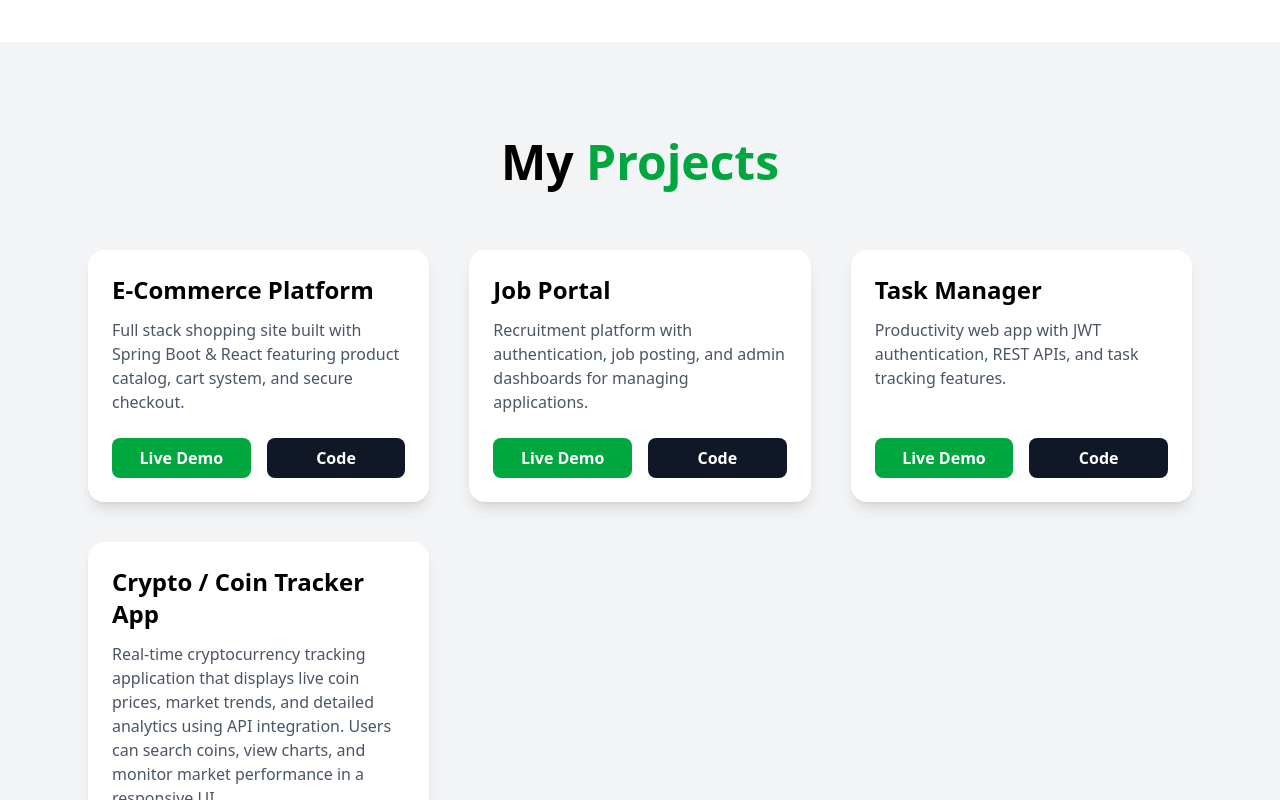
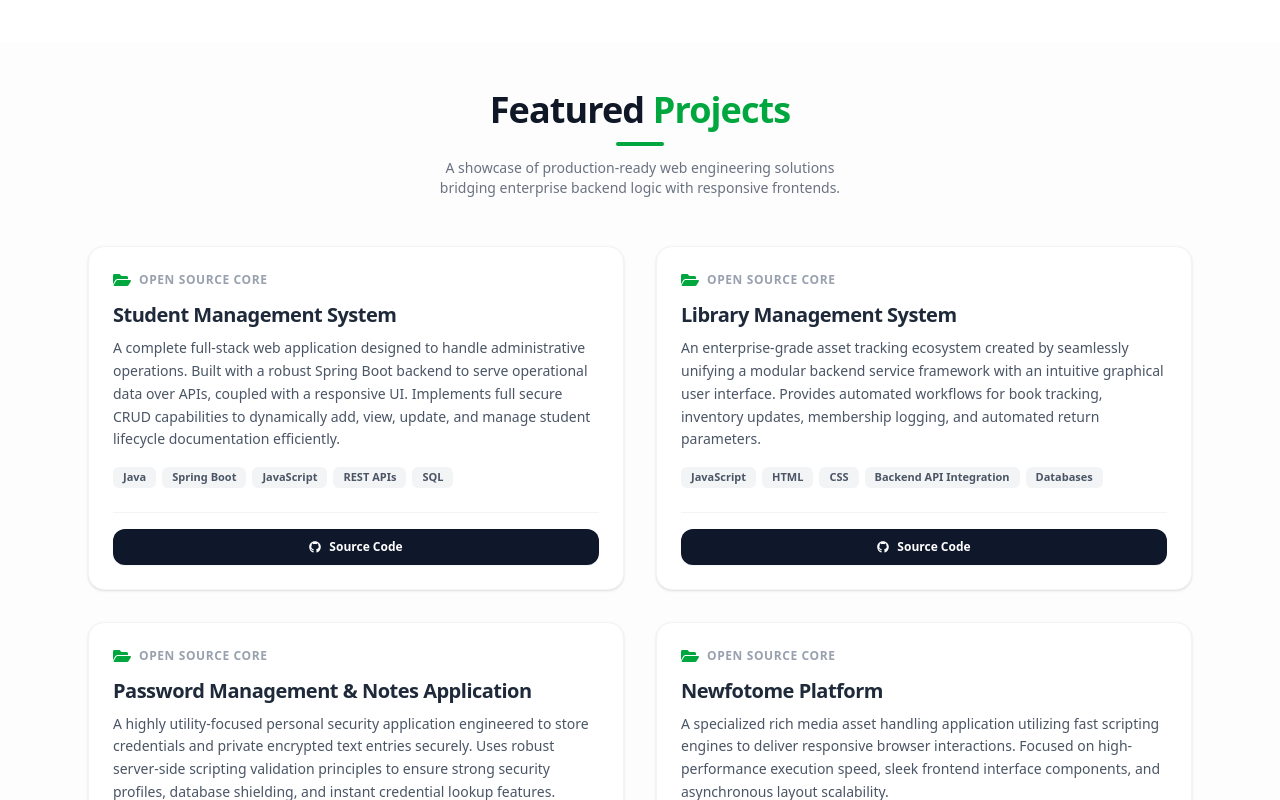
Before and after one commit to Shekharkumar07/Portfolio, a React (Vite) app: page /projects in a window 1280 px wide. Shown: the part 2040-2840 px from the top of the page. Built offline with nearby package versions, Linux system fonts and the light colour scheme.

Commit message:
Refactor Projects component with curated dataset
Refactor Projects component to use a curated dataset and improve layout. Removed commented code and added icons for better UI.

```diff
--- a/src/components/Projects.jsx
+++ b/src/components/Projects.jsx
@@ -1,186 +1,123 @@
-
-// import React from "react";
-// import { projects } from "../data/projectsData";
-
-// export default function Projects() {
-
-//   // 🔥 Limit words function
-//   const limitWords = (text, limit) => {
-//     const words = text.split(" ");
-//     return words.length > limit
-//       ? words.slice(0, limit).join(" ") + "..."
-//       : text;
-//   };
-
-//   return (
-//     <section id="projects" className="py-24 bg-gray-100">
-
-//       {/* ===== Title ===== */}
-//       <h2 className="text-5xl font-bold text-center mb-16">
-//         My <span className="text-green-600">Projects</span>
-//       </h2>
-
-//       {/* ===== Cards ===== */}
-//       <div className="max-w-6xl mx-auto px-6 grid md:grid-cols-2 lg:grid-cols-3 gap-10">
-
-//         {projects.map((project, i) => (
-//           <div
-//             key={i}
-//             className="
-//               bg-white rounded-2xl overflow-hidden
-//               shadow-lg hover:shadow-2xl
-//               transform hover:-translate-y-2
-//               transition duration-300
-//               flex flex-col
-//             "
-//           >
-
-//             {/* ===== Project Image Placeholder ===== */}
-//             <div className="h-44 bg-gradient-to-r from-green-400 to-blue-500 flex items-center justify-center text-white text-xl font-semibold">
-//               {project.title}
-//             </div>
-
-//             {/* ===== Content ===== */}
-//             <div className="p-6 flex flex-col flex-grow">
-
-//               <h3 className="text-2xl font-bold mb-3">
-//                 {project.title}
-//               </h3>
-
-//               {/* 🔥 LIMITED DESCRIPTION */}
-//               <p className="text-gray-600 mb-6 flex-grow">
-//                 {limitWords(project.description, 18)}
-//               </p>
-
-//               {/* ===== Buttons ===== */}
-//               <div className="flex gap-4 mt-auto">
-
-//                 <a
-//                   href={project.live}
-//                   target="_blank"
-//                   rel="noreferrer"
-//                   className="
-//                     flex-1 text-center
-//                     px-4 py-2
-//                     bg-green-600 text-white
-//                     rounded-lg font-semibold
-//                     hover:bg-green-700
-//                     transition
-//                   "
-//                 >
-//                   Live Demo
-//                 </a>
-
-//                 <a
-//                   href={project.github}
-//                   target="_blank"
-//                   rel="noreferrer"
-//                   className="
-//                     flex-1 text-center
-//                     px-4 py-2
-//                     bg-gray-900 text-white
-//                     rounded-lg font-semibold
-//                     hover:bg-black
-//                     transition
-//                   "
-//                 >
-//                   Code
-//                 </a>
-
-//               </div>
-//             </div>
-//           </div>
-//         ))}
-
-//       </div>
-//     </section>
-//   );
-// }
-
-
-
-
 import React from "react";
-import { projects } from "../data/projectsData";
+import { FaCode, FaExternalLinkAlt, FaGithub, FaFolderOpen } from "react-icons/fa";
 
 export default function Projects() {
+  // Curated project dataset built directly from your repositories in image_c940c0.png
+  const projectsData = [
+    {
+      id: 1,
+      title: "Student Management System",
+      description: "A complete full-stack web application designed to handle administrative operations. Built with a robust Spring Boot backend to serve operational data over APIs, coupled with a responsive UI. Implements full secure CRUD capabilities to dynamically add, view, update, and manage student lifecycle documentation efficiently.",
+      tags: ["Java", "Spring Boot", "JavaScript", "REST APIs", "SQL"],
+      codeLink: "https://github.com/your-username/Student-Management-System", // Replace with your actual GitHub URL
+      demoLink: "#" // Add live deployment link if available, otherwise leave as "#"
+    },
+    {
+      id: 2,
+      title: "Library Management System",
+      description: "An enterprise-grade asset tracking ecosystem created by seamlessly unifying a modular backend service framework with an intuitive graphical user interface. Provides automated workflows for book tracking, inventory updates, membership logging, and automated return parameters.",
+      tags: ["JavaScript", "HTML", "CSS", "Backend API Integration", "Databases"],
+      codeLink: "https://github.com/your-username/Library-Management-System-Backend", // Replace with your actual link
+      demoLink: "#"
+    },
+    {
+      id: 3,
+      title: "Password Management & Notes Application",
+      description: "A highly utility-focused personal security application engineered to store credentials and private encrypted text entries securely. Uses robust server-side scripting validation principles to ensure strong security profiles, database shielding, and instant credential lookup features.",
+      tags: ["PHP", "SQL", "Relational Databases", "Application Security"],
+      codeLink: "https://github.com/your-username/Password-Management-and-Notes-Application", // Replace with your actual link
+      demoLink: "#"
+    },
+    {
+      id: 4,
+      title: "Newfotome Platform",
+      description: "A specialized rich media asset handling application utilizing fast scripting engines to deliver responsive browser interactions. Focused on high-performance execution speed, sleek frontend interface components, and asynchronous layout scalability.",
+      tags: ["JavaScript", "Modern UI", "Frontend Engine"],
+      codeLink: "https://github.com/your-username/newfotome", // Replace with your actual link
+      demoLink: "#"
+    }
+  ];
+
   return (
-    <section id="projects" className="py-24 bg-gray-100">
+    <section id="projects" className="pt-12 pb-16 bg-gray-50/40">
+      <div className="max-w-6xl mx-auto px-6">
 
-      {/* ===== Title ===== */}
-      <h2 className="text-5xl font-bold text-center mb-16">
-        My <span className="text-green-600">Projects</span>
+        {/* ================= HEADER SECTION ================= */}
+        <div className="text-center mb-12">
+          <h2 className="text-4xl font-extrabold text-gray-900 tracking-tight">
+            Featured <span className="text-green-600">Projects</span>
           </h2>
+          <div className="w-12 h-1 bg-green-600 mx-auto mt-3 rounded-full"></div>
+          <p className="text-gray-500 text-sm mt-3 max-w-md mx-auto">
+            A showcase of production-ready web engineering solutions bridging enterprise backend logic with responsive frontends.
+          </p>
+        </div>
 
-      {/* ===== Cards ===== */}
-      <div className="max-w-6xl mx-auto px-6 grid md:grid-cols-2 lg:grid-cols-3 gap-10">
+        {/* ================= PROJECTS GRID LAYOUT ================= */}
+        <div className="grid md:grid-cols-2 gap-8">
+          {projectsData.map((project) => (
+            <div
+              key={project.id}
+              className="bg-white p-6 rounded-2xl border border-gray-100 shadow-sm flex flex-col justify-between transition-all duration-300"
+            >
+              <div>
+                {/* Decorative Icon Title Group */}
+                <div className="flex items-center space-x-2 text-green-600 mb-3">
+                  <FaFolderOpen className="text-lg" />
+                  <span className="text-xs font-bold tracking-wider uppercase text-gray-400">Open Source Core</span>
+                </div>
 
-        {projects.map((project, i) => (
-          <div
-            key={i}
-            className="
-              bg-white rounded-2xl overflow-hidden
-              shadow-lg hover:shadow-2xl
-              transform hover:-translate-y-2
-              transition duration-300
-              flex flex-col
-            "
-          >
-
-            {/* ❌ Removed gradient placeholder */}
-
-            {/* ===== Content ===== */}
-            <div className="p-6 flex flex-col flex-grow">
-
-              {/* ✅ Project Title */}
-              <h3 className="text-2xl font-bold mb-3">
+                {/* Project Title */}
+                <h3 className="text-xl font-bold text-gray-800 tracking-tight mb-2">
                   {project.title}
                 </h3>
 
-              {/* ✅ FULL DESCRIPTION */}
-              <p className="text-gray-600 mb-6 flex-grow">
+                {/* Project Description */}
+                <p className="text-gray-600 text-sm leading-relaxed mb-4">
                   {project.description}
                 </p>
+              </div>
 
-              {/* ===== Buttons ===== */}
-              <div className="flex gap-4 mt-auto">
+              <div>
+                {/* Technology Tags System */}
+                <div className="flex flex-wrap gap-1.5 mb-6">
+                  {project.tags.map((tag, idx) => (
+                    <span
+                      key={idx}
+                      className="text-[11px] font-semibold bg-gray-100 text-gray-600 px-2.5 py-0.5 rounded-md"
+                    >
+                      {tag}
+                    </span>
+                  ))}
+                </div>
 
+                {/* Interactive Action Button Links */}
+                <div className="flex items-center gap-3 border-t border-gray-100 pt-4">
                   <a
-                  href={project.live}
+                    href={project.codeLink}
                     target="_blank"
-                  rel="noreferrer"
-                  className="
-                    flex-1 text-center
-                    px-4 py-2
-                    bg-green-600 text-white
-                    rounded-lg font-semibold
-                    hover:bg-green-700
-                    transition
-                  "
+                    rel="noopener noreferrer"
+                    className="flex-1 flex items-center justify-center gap-2 bg-slate-900 text-white text-xs font-bold px-4 py-2.5 rounded-xl hover:bg-slate-800 transition shadow-xs"
                   >
-                  Live Demo
+                    <FaGithub /> Source Code
                   </a>
 
+                  {project.demoLink !== "#" && (
                     <a
-                  href={project.github}
+                      href={project.demoLink}
                       target="_blank"
-                  rel="noreferrer"
-                  className="
-                    flex-1 text-center
-                    px-4 py-2
-                    bg-gray-900 text-white
-                    rounded-lg font-semibold
-                    hover:bg-black
-                    transition
-                  "
+                      rel="noopener noreferrer"
+                      className="flex-1 flex items-center justify-center gap-2 bg-green-600 text-white text-xs font-bold px-4 py-2.5 rounded-xl hover:bg-green-700 transition shadow-xs"
                     >
-                  Code
+                      <FaExternalLinkAlt className="text-[10px]" /> Live Demo
                     </a>
+                  )}
+                </div>
+              </div>
 
             </div>
+          ))}
         </div>
-          </div>
-        ))}
 
       </div>
     </section>
```
Lines whose indentation alone changed are shown as unchanged.
